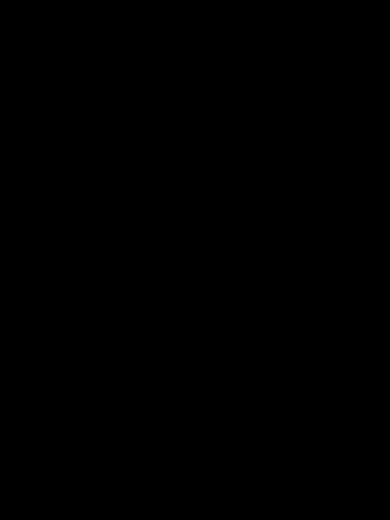
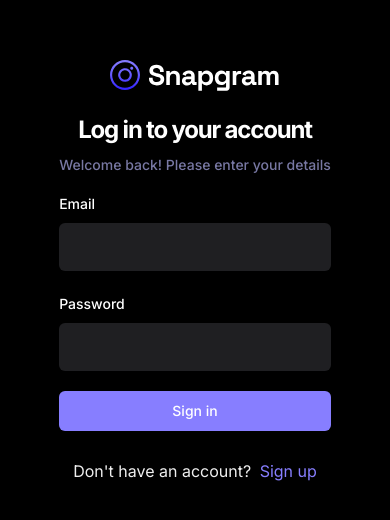
Before and after one commit to frdrk00/socialmedia-app-appwrite-react, a React (Vite) app: page /sign-in in a window 390 px wide. Shown: the part 152-672 px from the top of the page. Built offline with nearby package versions, Linux system fonts and the light colour scheme; no server answers.

Commit message:
TanStack Query

```diff
--- a/package.json
+++ b/package.json
@@ -14,6 +14,7 @@
     "@radix-ui/react-label": "^2.0.2",
     "@radix-ui/react-slot": "^1.0.2",
     "@radix-ui/react-toast": "^1.1.5",
+    "@tanstack/react-query": "^5.0.5",
     "appwrite": "^13.0.0",
     "class-variance-authority": "^0.7.0",
     "clsx": "^2.0.0",
--- a/src/_auth/forms/SigninForm.tsx
+++ b/src/_auth/forms/SigninForm.tsx
@@ -1,9 +1,130 @@
-const SigninForm = () => {
+import { zodResolver } from '@hookform/resolvers/zod'
+import { useForm } from 'react-hook-form'
+import { Link, useNavigate } from 'react-router-dom'
+import * as z from 'zod'
+
+import { useSignInAccount } from '@/lib/react-query/queriesAndMutations'
+import { SigninValidation } from '@/lib/validation'
+
+import { useUserContext } from '@/context/AuthContext'
+
+import { Loader } from '@/components/shared/Loader'
+import { Button } from '@/components/ui/button'
+import {
+  Form,
+  FormControl,
+  FormField,
+  FormItem,
+  FormLabel,
+  FormMessage,
+} from '@/components/ui/form'
+import { Input } from '@/components/ui/input'
+import { useToast } from '@/components/ui/use-toast'
+
+const SignupForm = () => {
+  const { toast } = useToast()
+  const { checkAuthUser, isLoading: isUserLoading } = useUserContext()
+  const navigate = useNavigate()
+
+  const { mutateAsync: signInAccount } = useSignInAccount()
+
+  const form = useForm<z.infer<typeof SigninValidation>>({
+    resolver: zodResolver(SigninValidation),
+    defaultValues: {
+      email: '',
+      password: '',
+    },
+  })
+
+  const onSubmit = async (values: z.infer<typeof SigninValidation>) => {
+    const session = await signInAccount({
+      email: values.email,
+      password: values.password,
+    })
+
+    if (!session) {
+      return toast({
+        title: 'Sign in failed. Please try again.',
+      })
+    }
+
+    const isLoggedIn = await checkAuthUser()
+
+    if (isLoggedIn) {
+      form.reset()
+
+      navigate('/')
+    } else {
+      return toast({ title: 'Sign up failed. Please try again.' })
+    }
+  }
+
   return (
-  <div>
+    <Form {...form}>
+      <div className="sm:w-420 flex-center flex-col">
+        <img src="/assets/images/logo.svg" alt="logo" />
 
-  </div>
-)
+        <h2 className="h3-bold md:h2-bold pt-5 sm:pt-12">
+          Log in to your account
+        </h2>
+        <p className="text-light-3 small-medium md:base-regular mt-2">
+          Welcome back! Please enter your details
+        </p>
+
+        <form
+          onSubmit={form.handleSubmit(onSubmit)}
+          className="flex flex-col gap-5 w-full mt-4"
+        >
+          <FormField
+            control={form.control}
+            name="email"
+            render={({ field }) => (
+              <FormItem>
+                <FormLabel>Email</FormLabel>
+                <FormControl>
+                  <Input type="email" className="shad-input" {...field} />
+                </FormControl>
+                <FormMessage />
+              </FormItem>
+            )}
+          />
+          <FormField
+            control={form.control}
+            name="password"
+            render={({ field }) => (
+              <FormItem>
+                <FormLabel>Password</FormLabel>
+                <FormControl>
+                  <Input type="password" className="shad-input" {...field} />
+                </FormControl>
+                <FormMessage />
+              </FormItem>
+            )}
+          />
+          <Button type="submit" className="shad-button_primary">
+            {isUserLoading ? (
+              <div className="flex-center gap-2">
+                <Loader />
+                Loading...
+              </div>
+            ) : (
+              'Sign in'
+            )}
+          </Button>
+
+          <p className="text-small-regular text-light-2 text-center mt-2">
+            Don't have an account?{' '}
+            <Link
+              to="/sign-up"
+              className="text-primary-500 text-small-semibold ml-1"
+            >
+              Sign up
+            </Link>
+          </p>
+        </form>
+      </div>
+    </Form>
+  )
 }
 
-export default SigninForm
+export default SignupForm
--- a/src/_auth/forms/SignupForm.tsx
+++ b/src/_auth/forms/SignupForm.tsx
@@ -1,10 +1,15 @@
 import { zodResolver } from '@hookform/resolvers/zod'
 import { useForm } from 'react-hook-form'
-import { Link } from 'react-router-dom'
+import { Link, useNavigate } from 'react-router-dom'
 import * as z from 'zod'
 
 import { SignupValidation } from '@/lib/validation'
-import { createUserAccount } from '@/lib/appwrite/api'
+import {
+  useCreateUserAccount,
+  useSignInAccount,
+} from '@/lib/react-query/queriesAndMutations'
+
+import { useUserContext } from '@/context/AuthContext'
 
 import {
   Form,
@@ -20,8 +25,15 @@
 import { useToast } from '@/components/ui/use-toast'
 
 const SignupForm = () => {
-  const isLoading = false
   const { toast } = useToast()
+  const { checkAuthUser, isLoading: isUserLoading } = useUserContext()
+  const navigate = useNavigate()
+
+  const { mutateAsync: createUserAccount, isPending: isCreatingAccount } =
+    useCreateUserAccount()
+
+  const { mutateAsync: signInAccount, isPending: isSigningIn } =
+    useSignInAccount()
 
   const form = useForm<z.infer<typeof SignupValidation>>({
     resolver: zodResolver(SignupValidation),
@@ -33,7 +45,7 @@
     },
   })
 
-  async function onSubmit(values: z.infer<typeof SignupValidation>) {
+  const onSubmit = async (values: z.infer<typeof SignupValidation>) => {
     const newUser = await createUserAccount(values)
 
     if (!newUser) {
@@ -42,7 +54,26 @@
       })
     }
 
-    //const session = await signInAccount()
+    const session = await signInAccount({
+      email: values.email,
+      password: values.password,
+    })
+
+    if (!session) {
+      return toast({
+        title: 'Sign in failed. Please try again.',
+      })
+    }
+
+    const isLoggedIn = await checkAuthUser()
+
+    if (isLoggedIn) {
+      form.reset()
+
+      navigate('/')
+    } else {
+      return toast({ title: 'Sign up failed. Please try again.' })
+    }
   }
 
   return (
@@ -114,7 +145,7 @@
             )}
           />
           <Button type="submit" className="shad-button_primary">
-            {isLoading ? (
+            {isCreatingAccount ? (
               <div className="flex-center gap-2">
                 <Loader />
                 Loading...
--- /dev/null
+++ b/src/context/AuthContext.tsx
@@ -0,0 +1,84 @@
+import { createContext, useContext, useEffect, useState } from 'react'
+import { useNavigate } from 'react-router-dom'
+import { IContextType, IUser } from '@/types'
+import { getCurrentUser } from '@/lib/appwrite/api'
+
+export const INITIAL_USER = {
+  id: '',
+  name: '',
+  username: '',
+  email: '',
+  imageUrl: '',
+  bio: '',
+}
+
+const INITIAL_STATE = {
+  user: INITIAL_USER,
+  isLoading: false,
+  isAuthenticated: false,
+  setUser: () => {},
+  setIsAuthenticated: () => {},
+  checkAuthUser: async () => false as boolean,
+}
+
+const AuthContext = createContext<IContextType>(INITIAL_STATE)
+
+export const AuthProvider = ({ children }: { children: React.ReactNode }) => {
+  const [user, setUser] = useState<IUser>(INITIAL_USER)
+  const [isLoading, setIsLoading] = useState(false)
+  const [isAuthenticated, setIsAuthenticated] = useState(false)
+
+  const navigate = useNavigate()
+
+  const checkAuthUser = async () => {
+    try {
+      const currentAccount = await getCurrentUser()
+
+      if (currentAccount) {
+        setUser({
+          id: currentAccount.$id,
+          name: currentAccount.name,
+          username: currentAccount.username,
+          email: currentAccount.email,
+          imageUrl: currentAccount.imageUrl,
+          bio: currentAccount.bio,
+        })
+
+        setIsAuthenticated(true)
+
+        return true
+      }
+
+      return false
+    } catch (error) {
+      console.log(error)
+      return false
+    } finally {
+      setIsLoading(false)
+    }
+  }
+
+  useEffect(() => {
+    if (
+      localStorage.getItem('cookieFallback') === '[]' ||
+      localStorage.getItem('cookieFallback') === null
+    )
+      navigate('/sign-in')
+
+      checkAuthUser()
+  }, [])
+
+  const value = {
+    user,
+    setUser,
+    isLoading,
+    isAuthenticated,
+    setIsAuthenticated,
+    checkAuthUser,
+  }
+
+  return <AuthContext.Provider value={value}>{children}</AuthContext.Provider>
+}
+
+
+export const useUserContext = () => useContext(AuthContext)
--- /dev/null
+++ b/src/lib/react-query/QueryProvider.tsx
@@ -0,0 +1,9 @@
+import { QueryClient, QueryClientProvider } from '@tanstack/react-query'
+
+export const QueryProvider = ({ children }: { children: React.ReactNode }) => {
+  const queryClient = new QueryClient()
+
+  return (
+    <QueryClientProvider client={queryClient}>{children}</QueryClientProvider>
+  )
+}
--- /dev/null
+++ b/src/lib/react-query/queriesAndMutations.ts
@@ -0,0 +1,25 @@
+import { INewUser } from '@/types'
+import {
+  useQuery,
+  useMutation,
+  useQueryClient,
+  useInfiniteQuery,
+} from '@tanstack/react-query'
+
+import { createUserAccount, signInAccount } from '../appwrite/api'
+
+export const useCreateUserAccount = () => {
+  return useMutation({
+    mutationFn: (user: INewUser) => createUserAccount(user),
+  })
+}
+
+export const useSignInAccount = () => {
+  return useMutation({
+    mutationFn: (user: {
+        email: string;
+        password: string
+    }) =>
+      signInAccount(user),
+  })
+}
--- a/src/lib/validation/index.ts
+++ b/src/lib/validation/index.ts
@@ -8,3 +8,10 @@
     .string()
     .min(8, { message: 'Password must be at least 8 characters' }),
 })
+
+export const SigninValidation = z.object({
+  email: z.string().email({ message: 'Invalid email' }),
+  password: z
+    .string()
+    .min(8, { message: 'Password must be at least 8 characters' }),
+})
--- a/src/main.tsx
+++ b/src/main.tsx
@@ -2,9 +2,15 @@
 import { BrowserRouter } from 'react-router-dom'
 
 import App from './App'
+import { AuthProvider } from './context/AuthContext'
+import { QueryProvider } from './lib/react-query/QueryProvider'
 
 ReactDOM.createRoot(document.getElementById('root')!).render(
   <BrowserRouter>
-    <App />
+    <QueryProvider>
+      <AuthProvider>
+        <App />
+      </AuthProvider>
+    </QueryProvider>
   </BrowserRouter>
 )
--- a/src/types/index.ts
+++ b/src/types/index.ts
@@ -1,3 +1,12 @@
+export type IContextType = {
+  user: IUser;
+  isLoading: boolean;
+  setUser: React.Dispatch<React.SetStateAction<IUser>>
+  isAuthenticated: boolean
+  setIsAuthenticated: React.Dispatch<React.SetStateAction<boolean>>
+  checkAuthUser: () => Promise<boolean>
+}
+
 export type INavLink = {
   imgURL: string
   route: string
--- a/tailwind.config.ts
+++ b/tailwind.config.ts
@@ -1,6 +1,4 @@
 /** @type {import('tailwindcss').Config} */
-const defaultTheme = require('tailwindcss/defaultTheme')
-
 module.exports = {
   darkMode: ['class'],
   content: [
```
Also changed, not shown: src/lib/appwrite/api.ts (+32 -2 lines), 2 other files (tests, documents, lock files or other folders).
